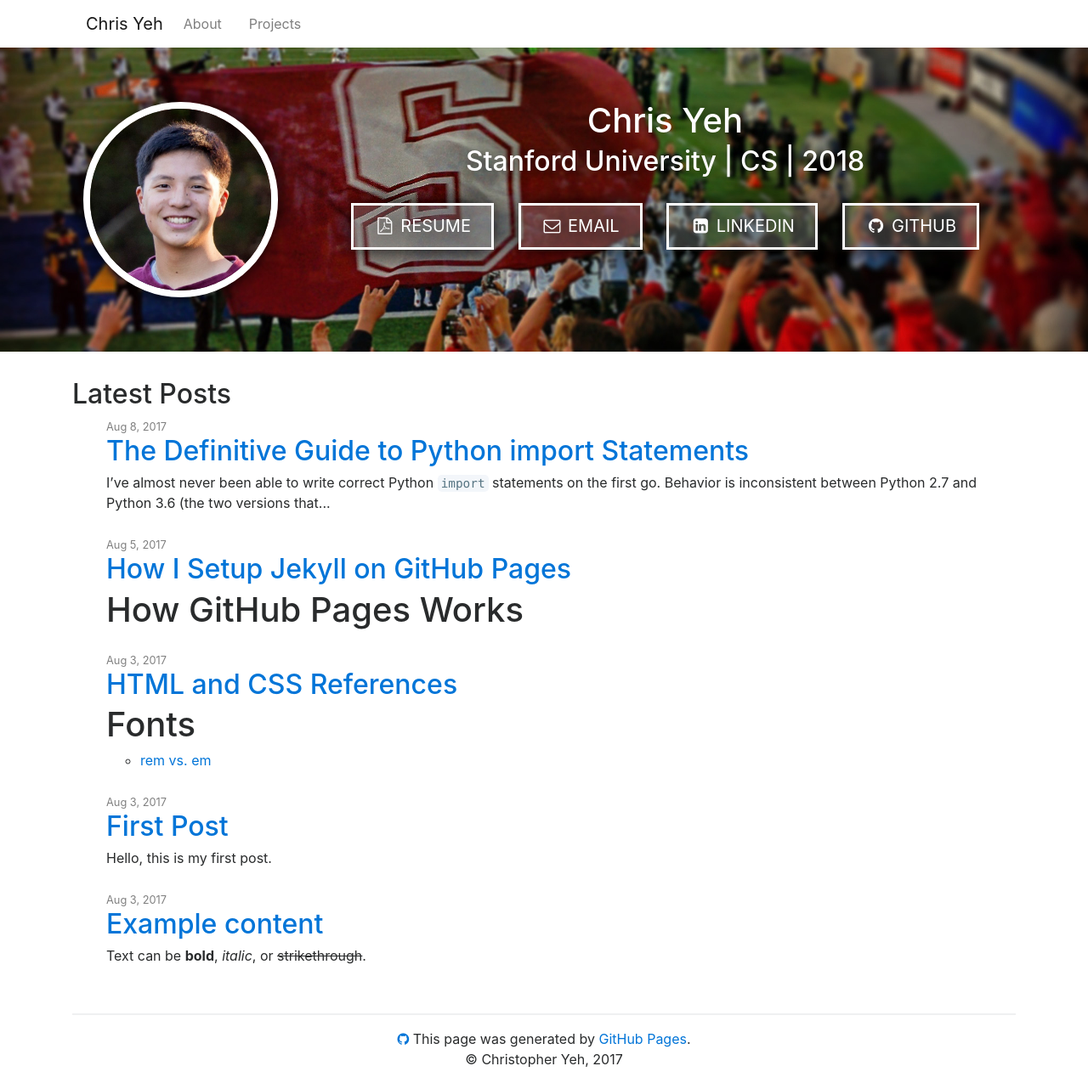
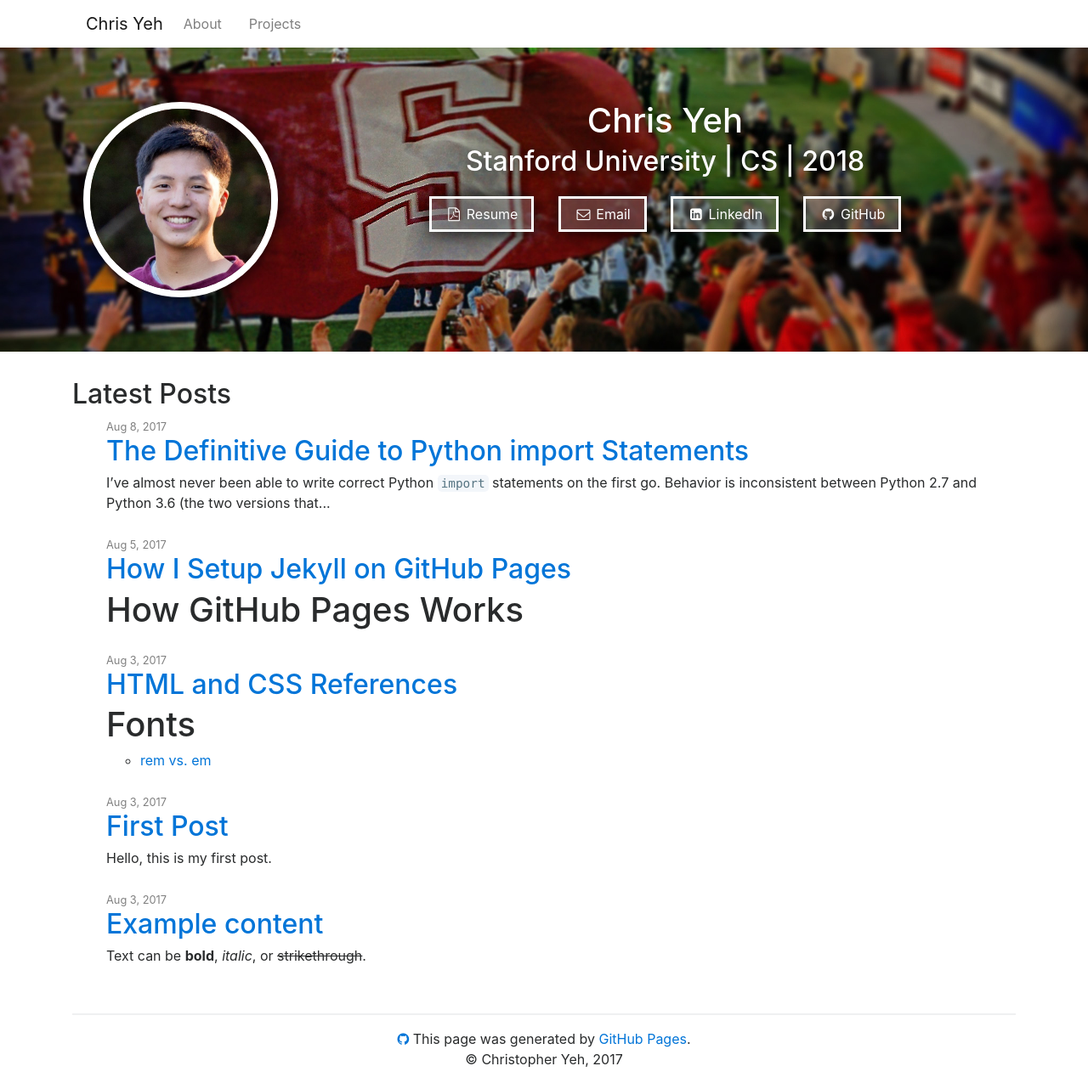
Before and after one commit to chrisyeh96/chrisyeh96.github.io, a Jekyll site: the page built from index.md, in a window 1280 px wide. Shown: the whole page at 85% size. Built offline with Jekyll 4.4.1, drawn with Linux system fonts in a browser that asks for light colours; nearby versions of some CDN libraries.

Commit message:
Adjust header CSS for better responsive layout
- add margin below profile pic for smaller viewports
- make contact icons smaller
- remove all-caps from contact icons
- use margin-top instead of margin-bottom on contact icons to avoid
large space at bottom of header

```diff
--- a/_includes/header.html
+++ b/_includes/header.html
@@ -4,7 +4,7 @@
   <div class="container">
 
     <div class="row">
-      <div class="col-12 col-md-4 col-lg-3">
+      <div class="col-12 col-md-4 col-lg-3 mb-3 mb-md-0">
         <img id="profile-pic" src="images/chrisyeh_700px_square.jpg"><!-- vertically center align this -->
       </div>
       <div class="col-12 col-md-8 col-lg-9">
@@ -15,22 +15,22 @@
         <div class="contact">
           <ul class="list-inline banner-social-buttons">
             <li class="list-inline-item">
-              <a class="btn btn-secondary btn-lg" href="https://drive.google.com/file/d/0B-7rmGyO0CsvVEhxXzRiQVZhUXc/view">
+              <a class="btn btn-secondary" href="https://drive.google.com/file/d/0B-7rmGyO0CsvVEhxXzRiQVZhUXc/view">
                 <i class="fa fa-file-pdf-o fa-fw"></i> Resume
               </a>
             </li>
             <li class="list-inline-item">
-              <a class="btn btn-secondary btn-lg" href="mailto:chrisyeh@stanford.edu">
+              <a class="btn btn-secondary" href="mailto:chrisyeh@stanford.edu">
                 <i class="fa fa-envelope-o fa-fw"></i> Email
               </a>
             </li>
             <li class="list-inline-item">
-              <a class="btn btn-secondary btn-lg" href="https://www.linkedin.com/in/chrisyeh96">
+              <a class="btn btn-secondary" href="https://www.linkedin.com/in/chrisyeh96">
                 <i class="fa fa-linkedin-square fa-fw"></i> LinkedIn
               </a>
             </li>
             <li class="list-inline-item">
-              <a class="btn btn-secondary btn-lg" href="https://www.github.com/chrisyeh96">
+              <a class="btn btn-secondaryz" href="https://www.github.com/chrisyeh96">
                 <i class="fa fa-github fa-fw"></i> GitHub
               </a>
             </li>
--- a/css/website.css
+++ b/css/website.css
@@ -62,13 +62,8 @@
   box-shadow: 0 0 1.5em black;
 }
 
-ul.banner-social-buttons li {
-  margin-bottom: 1.5em;
-  text-transform: uppercase;
-}
-
-.contact {
-  padding-top: 1.5em;
+.contact li {
+  margin-top: 1em;
 }
 
 .contact a,
```
